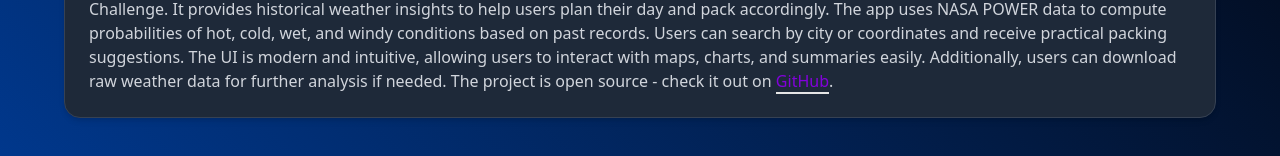
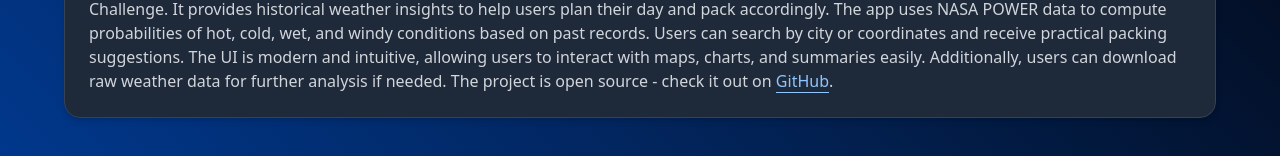
Before and after one commit to Mubassim-Khan/NASA-Space-Apps-Challenge, a React (Vite) app in the folder frontend/: page /about in a window 1280 px wide. Shown: the part 279-435 px from the top of the page. Built offline with nearby package versions, Linux system fonts and the light colour scheme; no server answers.

Commit message:
Add style in the GitHub link

```diff
--- a/frontend/src/components/About.jsx
+++ b/frontend/src/components/About.jsx
@@ -57,7 +57,7 @@ They are enthusiastic about learning and applying their skills to real-world cha
         {/* Project Description */}
         <section className="bg-gray-800 p-6 rounded-2xl border border-gray-700 shadow-md">
           <h2 className="text-2xl font-semibold mb-3">Project Description</h2>
-          <p className="text-gray-300">{projectDescription}<a href="https://github.com/Mubassim-Khan/NASA-Space-Apps-Challenge" className="border-b-2 text-purple-700">GitHub</a>.</p>
+          <p className="text-gray-300">{projectDescription}<a href="https://github.com/Mubassim-Khan/NASA-Space-Apps-Challenge" className="border-b-1 border-blue-300 text-blue-300">GitHub</a>.</p>
         </section>
 
         {/* UI Features Highlight */}
```
